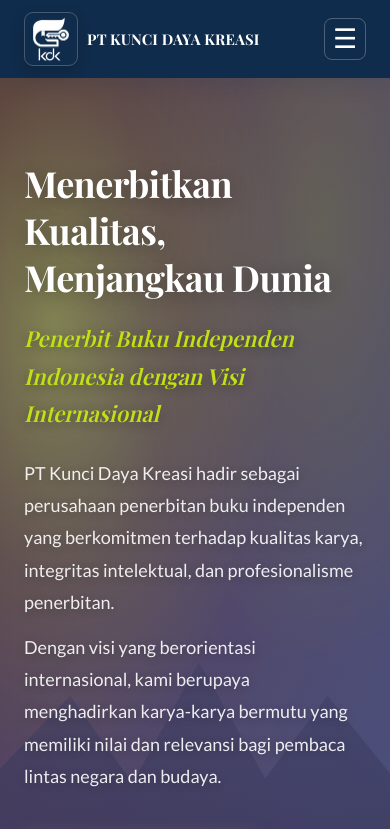
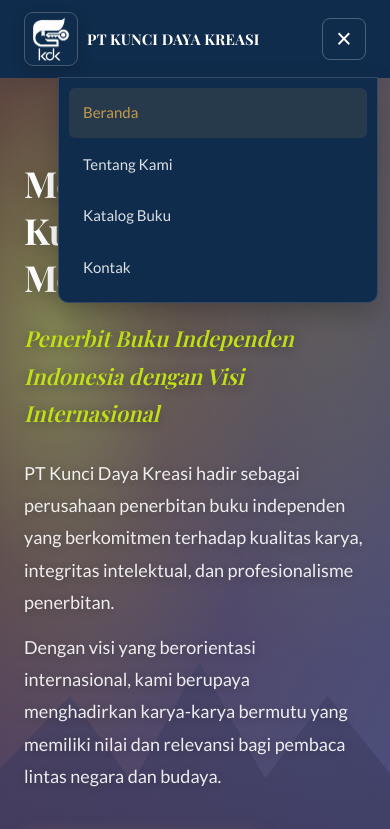
Before and after one commit to Santonius45/pt-kunci-daya-kreasi-website, a website built with Vite: page index.html in a window 390 px wide. Both pictures are taken after a click on the button "Buka navigasi". Shown: the top 829 px of the page. Built offline with nearby package versions, Linux system fonts and the light colour scheme; a web font is replaced by a local one.

Commit message:
Fix mobile hamburger navigation

```diff
--- a/src/main.ts
+++ b/src/main.ts
@@ -626,27 +626,49 @@ class KDKWebsiteApp {
   }
 
   private bindEvents(): void {
-    // Accessible mobile navigation toggle.
+    // Mobile navigation: keep the state and accessibility attributes in sync.
+    // The listener is attached to the current header so it is replaced cleanly
+    // whenever the SPA renders a new page.
+    const header = document.querySelector('header');
     const mobileMenuButton = document.getElementById('btn-mobile') as HTMLButtonElement | null;
     const primaryNavigation = document.getElementById('primary-navigation');
 
-    mobileMenuButton?.addEventListener('click', () => {
-      const isOpen = primaryNavigation?.classList.toggle('is-open') ?? false;
+    const setMobileNavigationState = (isOpen: boolean): void => {
+      if (!mobileMenuButton || !primaryNavigation) return;
+
+      primaryNavigation.classList.toggle('is-open', isOpen);
       mobileMenuButton.setAttribute('aria-expanded', String(isOpen));
       mobileMenuButton.setAttribute('aria-label', isOpen ? 'Tutup navigasi' : 'Buka navigasi');
       mobileMenuButton.innerHTML = isOpen
         ? '<span aria-hidden="true">×</span>'
         : '<span aria-hidden="true">☰</span>';
+    };
+
+    mobileMenuButton?.addEventListener('click', (event: MouseEvent) => {
+      event.preventDefault();
+      event.stopPropagation();
+
+      const isOpen = mobileMenuButton.getAttribute('aria-expanded') !== 'true';
+      setMobileNavigationState(isOpen);
     });
 
-    // Close the dropdown when another part of the header is selected.
-    document.querySelector('header')?.addEventListener('click', (event: MouseEvent) => {
-      const target = event.target as HTMLElement;
+    // Close when the user selects an area of the header outside the menu/button.
+    // pointerdown is used so the state closes immediately on touch devices too.
+    header?.addEventListener('pointerdown', (event: PointerEvent) => {
+      const target = event.target;
+      if (!(target instanceof Element)) return;
+
       if (target.closest('#btn-mobile') || target.closest('#primary-navigation')) return;
-      primaryNavigation?.classList.remove('is-open');
-      mobileMenuButton?.setAttribute('aria-expanded', 'false');
-      mobileMenuButton?.setAttribute('aria-label', 'Buka navigasi');
-      if (mobileMenuButton) mobileMenuButton.innerHTML = '<span aria-hidden="true">☰</span>';
+      setMobileNavigationState(false);
+    });
+
+    // Allow keyboard users to close the menu with Escape.
+    header?.addEventListener('keydown', (event: KeyboardEvent) => {
+      if (event.key !== 'Escape') return;
+      if (mobileMenuButton?.getAttribute('aria-expanded') !== 'true') return;
+
+      setMobileNavigationState(false);
+      mobileMenuButton?.focus();
     });
 
     // Allow keyboard users to activate the brand link.
@@ -752,6 +774,7 @@ class KDKWebsiteApp {
       });
     }
   }
+
 }
 
 // Instantiate application on window load
--- a/src/style.css
+++ b/src/style.css
@@ -748,28 +748,45 @@ footer {
 
   .header-container {
     position: relative;
+    overflow: visible;
   }
 
   .nav-right {
+    position: static;
     gap: 0;
   }
 
+  /*
+   * Mobile dropdown is deliberately independent from Scroll Reveal.
+   * No transform is applied to the header, nav, or their parent elements.
+   */
   .nav-right nav {
-    display: none;
+    display: block;
     position: absolute;
-    top: 100%;
+    top: calc(100% - 1px);
     right: 24px;
-    z-index: 1001;
-    width: min(290px, calc(100vw - 48px));
+    z-index: 2002;
+    width: min(320px, calc(100vw - 48px));
+    max-height: min(70vh, 420px);
+    overflow-x: hidden;
+    overflow-y: auto;
     padding: 10px;
     background: var(--navy);
     border: 1px solid rgba(255, 255, 255, 0.14);
     border-radius: 0 0 10px 10px;
     box-shadow: 0 12px 28px rgba(0, 0, 0, 0.22);
+    -webkit-overflow-scrolling: touch;
+    visibility: hidden;
+    opacity: 0;
+    pointer-events: none;
+    transition: opacity 180ms ease, visibility 180ms ease;
   }
 
   .nav-right nav.is-open {
     display: block;
+    visibility: visible;
+    opacity: 1;
+    pointer-events: auto;
   }
 
   .nav-right nav ul {
@@ -806,7 +823,10 @@ footer {
   }
 
   .mobile-menu-btn {
+    position: relative;
+    z-index: 2003;
     display: flex;
+    flex: 0 0 44px;
     align-items: center;
     justify-content: center;
     width: 44px;
@@ -816,6 +836,9 @@ footer {
     border-radius: 8px;
     font-size: 27px;
     line-height: 1;
+    color: var(--white);
+    cursor: pointer;
+    -webkit-tap-highlight-color: transparent;
   }
 
   .mobile-menu-btn:hover,
@@ -823,6 +846,11 @@ footer {
     color: var(--gold);
     border-color: var(--gold);
     outline: none;
+  }
+
+  .mobile-menu-btn:focus-visible {
+    outline: 2px solid var(--gold);
+    outline-offset: 3px;
   }
 
   .header-logo {
@@ -1082,3 +1110,17 @@ footer {
     will-change: auto;
   }
 }
+
+
+@media (max-width: 480px) {
+  .nav-right nav {
+    right: 12px;
+    width: min(320px, calc(100vw - 24px));
+  }
+}
+
+@media (prefers-reduced-motion: reduce) {
+  .nav-right nav {
+    transition: none;
+  }
+}
```
